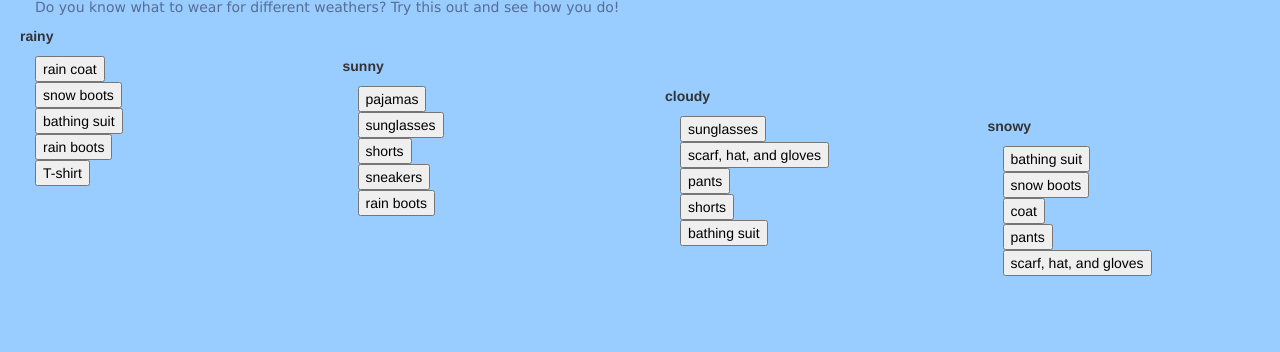
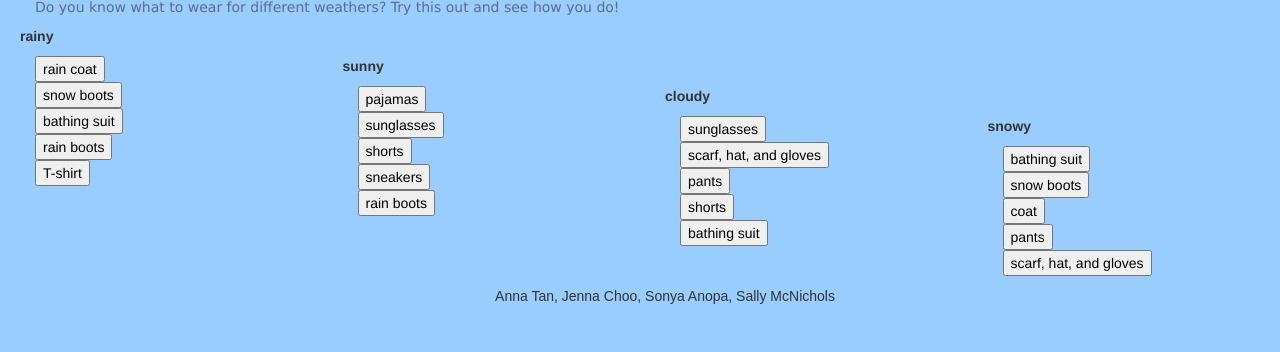
Before and after one commit to sanopa/MHacks, a PHP site: page /index.html in a window 1280 px wide. Shown: the part 51-403 px from the top of the page. Run offline with PHP 8.4, Linux system fonts and the light colour scheme.

Commit message:
Added more CSS things and a footer

```diff
--- a/assets/style.css
+++ b/assets/style.css
@@ -52,3 +52,11 @@ ul {list-style-type: none;
 
 
 }
+
+#footer{
+		padding-top:10px;
+		padding-bottom:10px;
+		background-color:#99CCFF;
+		clear:both;
+		text-align:center;
+		font-family:"Arial", Helvetica, sans-serif;}
--- a/index.html
+++ b/index.html
@@ -48,4 +48,8 @@
         <script src="assets/script.js"></script>
 
     </body>
+
+    <div id="footer">
+    Anna Tan, Jenna Choo, Sonya Anopa, Sally McNichols
+    </div>
 </html>
```
